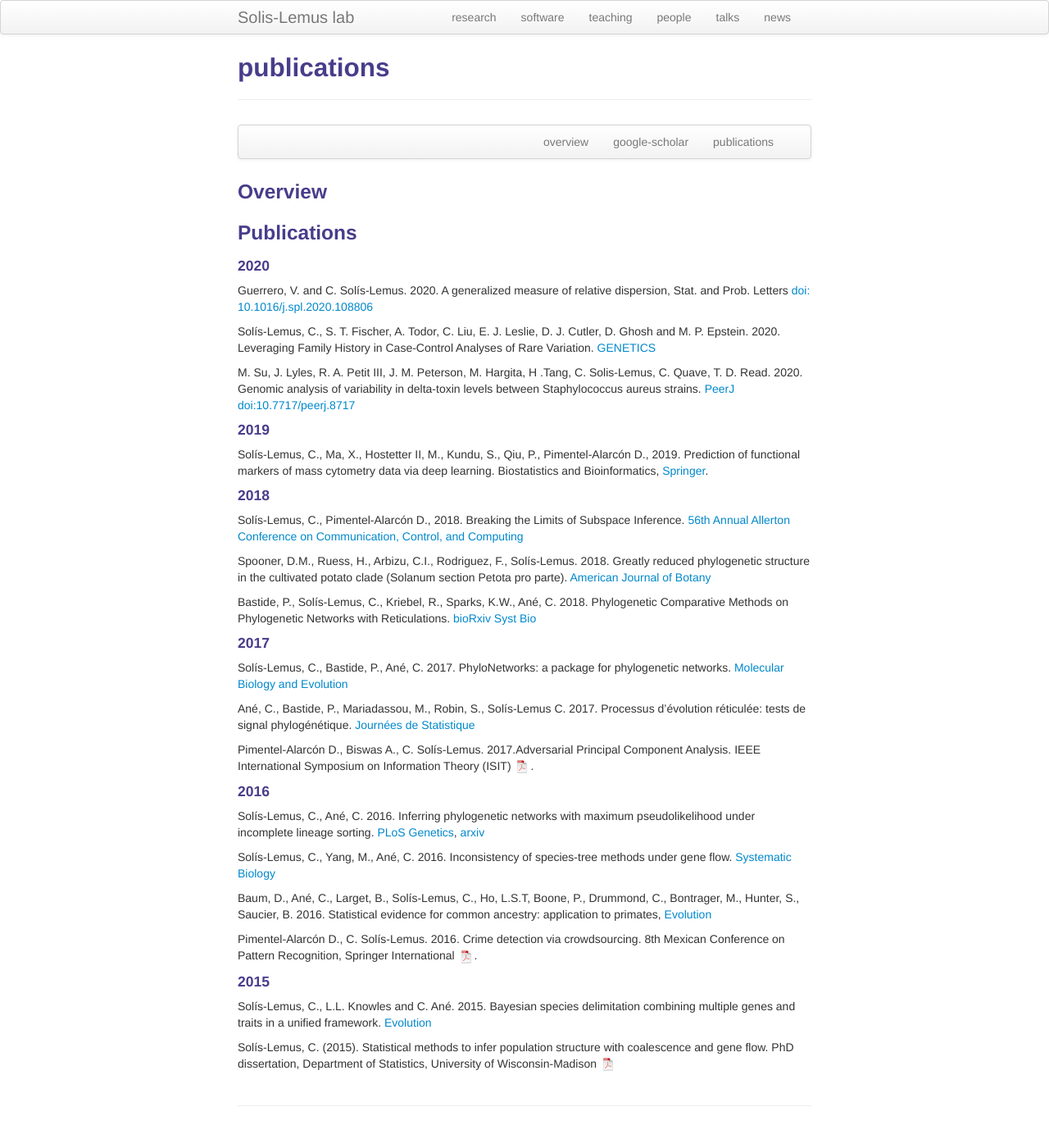
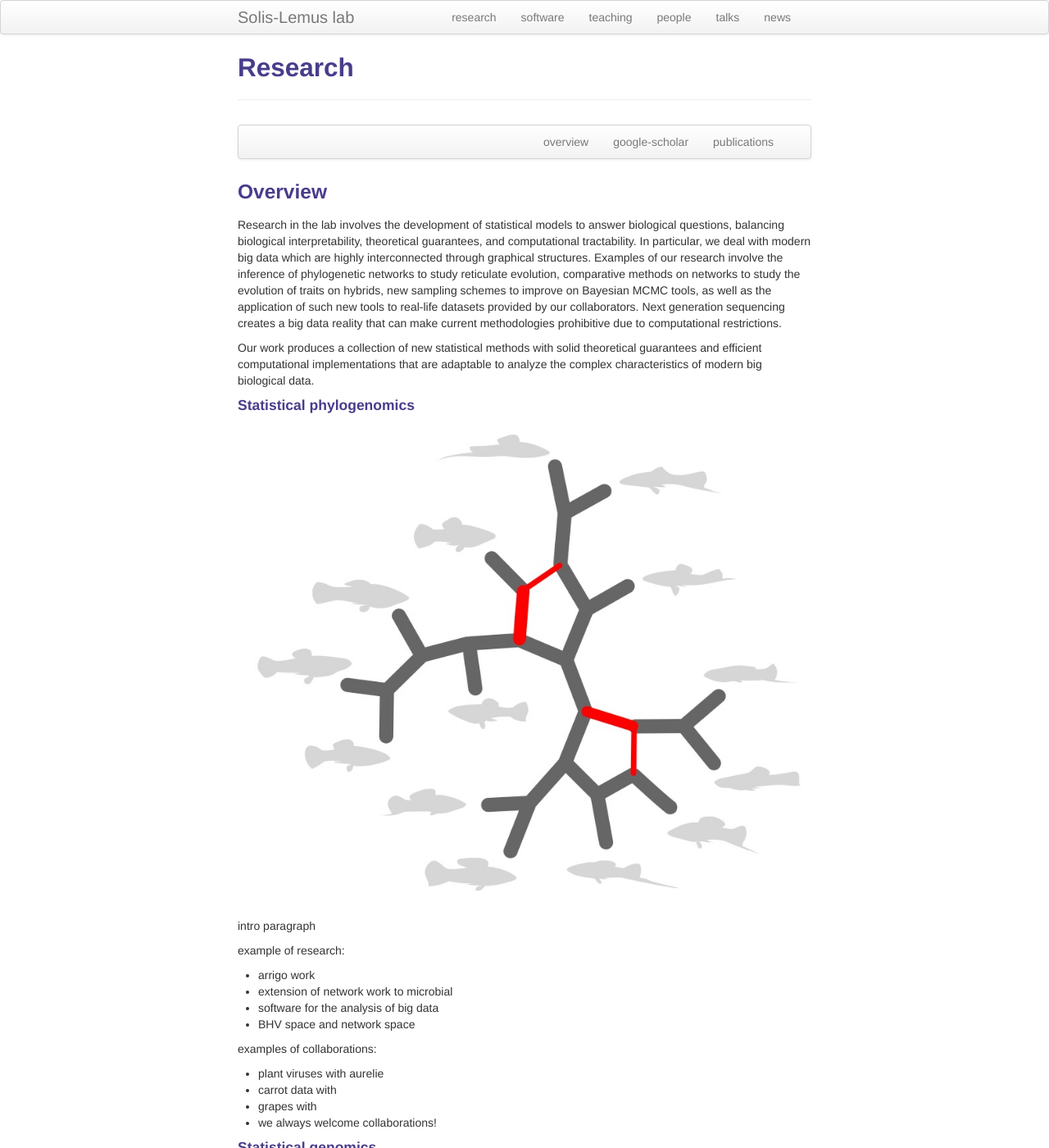
Before and after one commit to solislemuslab/solislemuslab.github.io, a Jekyll site: the page built from pages/research.md, in a window 1280 px wide and 1400 px high. Shown: the whole window at 82% size. Built offline with Jekyll 4.4.1, drawn with Linux system fonts in a browser that asks for light colours; some of the changed text lies outside the part shown.

Commit message:
research update

```diff
--- a/pages/research.md
+++ b/pages/research.md
@@ -1,6 +1,6 @@
 ---
 layout: page
-title: publications
+title: Research
 description: Solis-Lemus publications
 ---
 
@@ -16,16 +16,70 @@ description: Solis-Lemus publications
 
 ### <a name="overview"></a>Overview
 
+Research in the lab involves the development of statistical models to answer biological questions, balancing biological interpretability, theoretical guarantees, and computational tractability. In particular, we deal with modern big data which are highly interconnected through graphical structures. Examples of our research involve the inference of phylogenetic networks to study reticulate evolution, comparative methods on networks to study the evolution of traits on hybrids, new sampling schemes to improve on Bayesian MCMC tools, as well as the application of such new tools to real-life datasets provided by our collaborators. Next generation sequencing creates a big data reality that can make current methodologies prohibitive due to computational restrictions.
+
+Our work produces a collection of new statistical methods with solid theoretical guarantees and efficient computational implementations that are adaptable to analyze the complex characteristics of modern big biological data.
+
+#### Statistical phylogenomics
+
+![](../assets/pics/cui.jpeg)
+
+intro paragraph
+
+example of research:
+- arrigo work
+- extension of network work to microbial
+- software for the analysis of big data
+- BHV space and network space
+
+examples of collaborations:
+- plant viruses with aurelie
+- carrot data with
+- grapes with
+- we always welcome collaborations!
+
+#### Statistical genomics
+
+intro paragraph
+
+example of research
+- post selection
+- high dimensional: integration of different omics data types
+
+#### Statistical view in deep learning
+
+intro paragraph
+
+examples of research
+- robustness of NN on microbial datasets
+- connections of statistical concepts of uncertainty on nn
+
+examples of collaborations:
+- tim and sam
+- mycovirus
+
+### Statistics in microbiome research
+
+intro paragraph
+
+examples of research
+- spatial correlations ising model
+- metagenomes with daniel
+
+examples of collaborations
+- potato microbiome
+- human microbiome (sam)
+
 ### <a name="publications"></a>Publications
 
 #### 2020
 
-Guerrero, V. and C. Sol&iacute;s-Lemus. 2020. A generalized measure of relative dispersion, Stat. and Prob. Letters [doi: 10.1016/j.spl.2020.108806](https://www.sciencedirect.com/science/article/pii/S0167715220301097?dgcid=author)
+Guerrero, V. and C. Sol&iacute;s-Lemus. 2020. A generalized measure of relative dispersion, [Stat. and Prob. Letters](https://www.sciencedirect.com/science/article/pii/S0167715220301097?dgcid=author)
 
 Sol&iacute;s-Lemus, C., S. T. Fischer, A. Todor, C. Liu, E. J. Leslie, D. J. Cutler, D. Ghosh and M. P. Epstein. 2020. Leveraging Family History in Case-Control Analyses of Rare Variation.
 [GENETICS](https://doi.org/10.1534/genetics.119.302846)
 
-M. Su, J. Lyles, R. A. Petit III, J. M. Peterson, M. Hargita, H .Tang, C. Solis-Lemus, C. Quave, T. D. Read. 2020. Genomic analysis of variability in delta-toxin levels between Staphylococcus aureus strains. [PeerJ doi:10.7717/peerj.8717](https://peerj.com/articles/8717/)
+M. Su, J. Lyles, R. A. Petit III, J. M. Peterson, M. Hargita, H .Tang, C. Sol&iacute;s-Lemus, C. Quave, T. D. Read. 2020. Genomic analysis of variability in delta-toxin levels between Staphylococcus aureus strains. [PeerJ](https://peerj.com/articles/8717/)
 
 #### 2019
 
```
Also changed, not shown: assets/pics/cui.jpeg (added).
